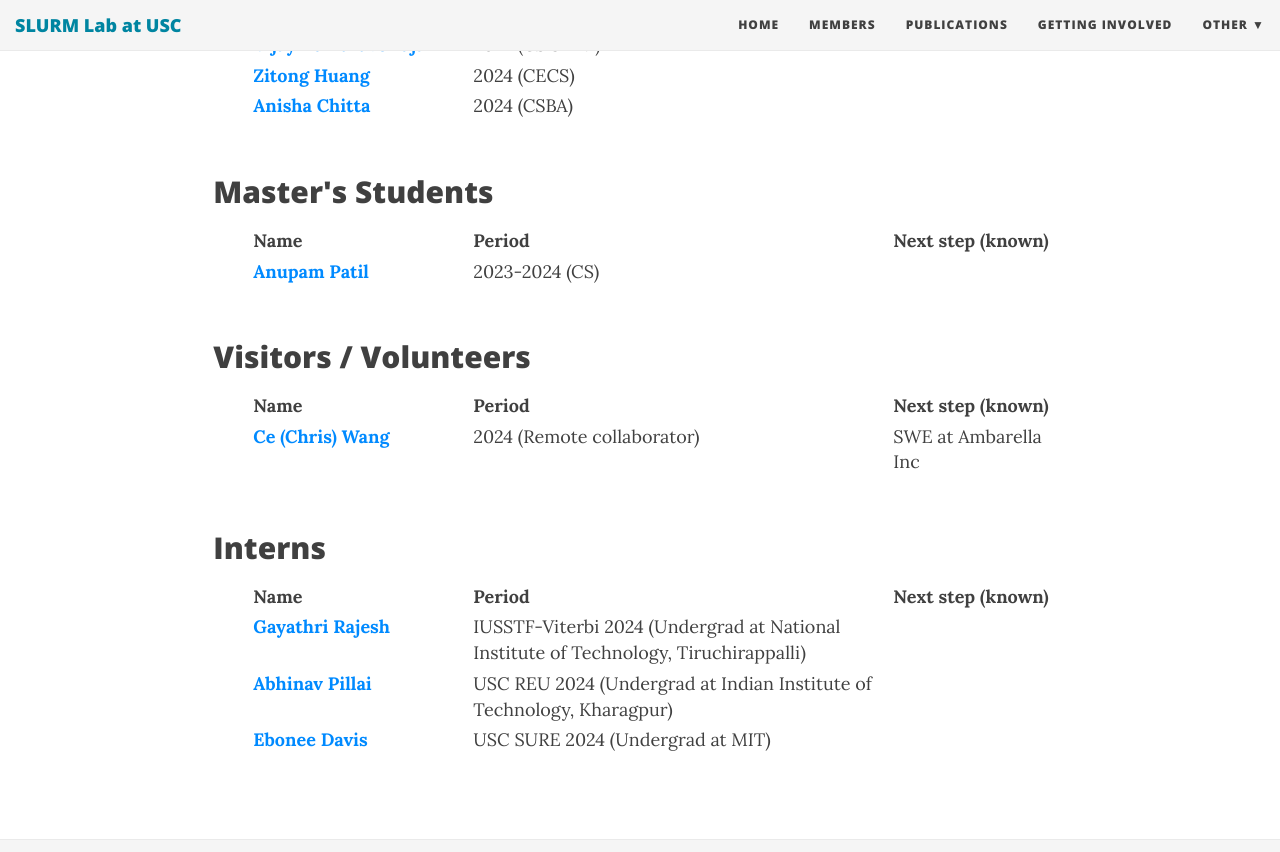
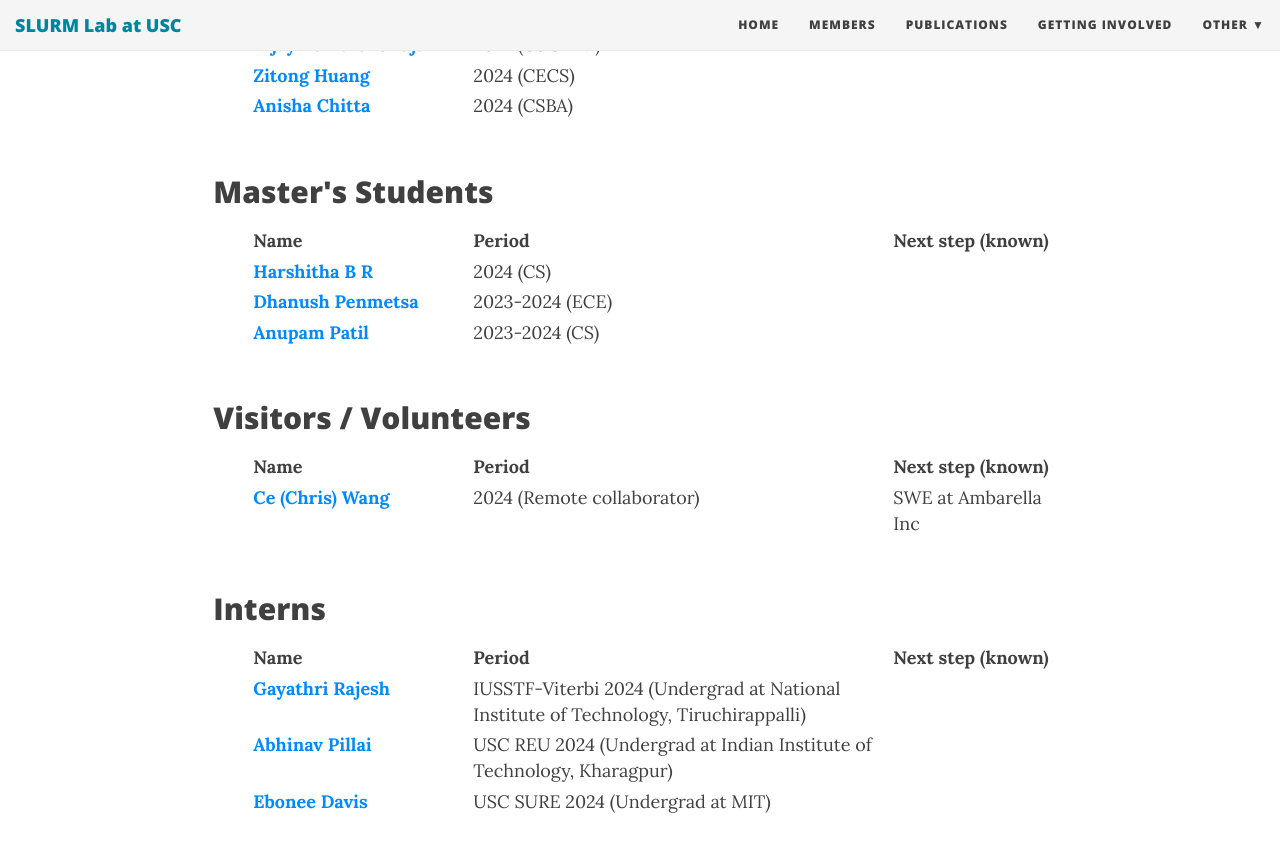
Before and after one commit to slurm-lab-usc/slurm-lab-usc.github.io, a Jekyll site: the page built from members.md, in a window 1280 px wide and 900 px high, scrolled down 3676 px. Shown: the top 852 px of the window. Built offline with Jekyll 4.4.1, drawn with Linux system fonts in a browser that asks for light colours; nearby versions of some CDN libraries; some of the changed text lies outside the part shown.

Commit message:
Update lab roster

```diff
--- a/members.md
+++ b/members.md
@@ -152,6 +146,14 @@ members:
       - name: Master's Students
         full: False
         list:
+          - name: Harshitha B R
+            photo_url: https://slurm-lab-usc.github.io/img/people/HBR.JPG
+            web_url: https://www.linkedin.com/in/harshitha-b-r-2ab510190/
+            period: 2024 (CS)
+          - name: Dhanush Penmetsa
+            photo_url: https://slurm-lab-usc.github.io/img/people/dhanush_varma.jpg
+            web_url: https://www.linkedin.com/in/dhanush-varma/
+            period: 2023-2024 (ECE)
           - name: Anupam Patil
             photo_url: https://slurm-lab-usc.github.io/img/people/AnupamPatil.jpeg
             web_url: https://www.linkedin.com/in/anupam-patil-114b841b0/
```
Also changed, not shown: other parts of members.md (+0 -6 lines), img/people/Cynthia.jpeg (deleted), img/people/HBR.JPG (deleted), img/people/Yunshuang.jpg (deleted), img/people/dhanush_varma.jpg (deleted).
